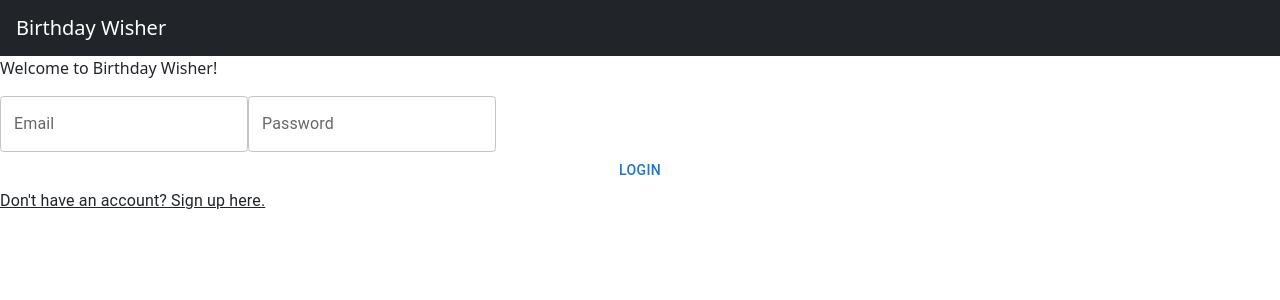
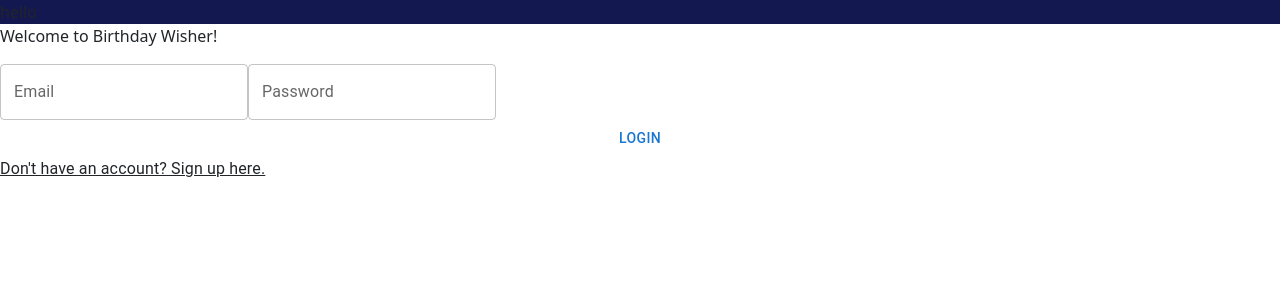
Before and after one commit to isaguimet/birthday-wisher, a React (Create React App) app in the folder client/: page / in a window 1280 px wide. Shown: the top 300 px of the page. Built offline with nearby package versions, Linux system fonts and the light colour scheme.

Commit message:
global styles kinda figured out

```diff
--- a/client/src/App.js
+++ b/client/src/App.js
@@ -4,11 +4,13 @@ import LoginPage from "./pages/LoginPage";
 import PersonalBoardPage from "./pages/PersonalBoardPage";
 import ProfilePage from "./pages/ProfilePage";
 import WishingCenterPage from "./pages/WishingCenterPage";
-import NavBar from "./components/NavBar";
+import NavBar from "./components/navbar/NavBar";
 import PrivateRoute from "./components/PrivateRoute";
+import Theme from "./theme/Theme";
 
 function App() {
     return (
+        <Theme>
         <div className="app">
             <BrowserRouter>
                 <NavBar/>
@@ -33,6 +35,7 @@ function App() {
                 </Routes>
             </BrowserRouter>
         </div>
+        </Theme>
     );
 }
 
--- a/client/src/components/NavBar.jsx
+++ b/client/src/components/NavBar.jsx
@@ -4,7 +4,7 @@ import Navbar from 'react-bootstrap/Navbar';
 import {useDispatch, useSelector} from "react-redux";
 import {setLogout} from "../state";
 
-const NavBar = () => {
+const navBAR = () => {
 
     const dispatch = useDispatch();
     const isLoggedIn = Boolean(useSelector((state) => state.user));
@@ -36,4 +36,4 @@ const NavBar = () => {
     );
 };
 
-export default NavBar;
+export default navBAR;
--- a/client/src/components/navbar/Navbar.jsx
+++ b/client/src/components/navbar/Navbar.jsx
@@ -0,0 +1,18 @@
+import Theme from "../../theme/Theme";
+import { Container } from "./NavBar.style";
+
+const NavBar = () => {
+    return (
+        <Theme>
+        <Container>
+
+        hello
+
+        </Container>
+        </Theme>
+
+
+    );
+};
+
+export default NavBar;
--- a/client/src/components/navbar/Navbar.style.jsx
+++ b/client/src/components/navbar/Navbar.style.jsx
@@ -0,0 +1,7 @@
+import styled from 'styled-components';
+import Navbar from 'react-bootstrap/Nav'
+
+export const Container = styled(Navbar)`
+    background-color: ${props => props.theme.color.darkBlue};
+
+`;
--- /dev/null
+++ b/client/src/theme/Theme.jsx
@@ -0,0 +1,18 @@
+import React from "react";
+import { ThemeProvider } from "styled-components";
+
+const theme = {
+    color: {
+        ivory: '#fae5df',
+        peach: '#f5cac2',
+        orange: '#ed7966',
+        purple: '#303179',
+        darkBlue: '#141850'
+    }
+};
+
+const Theme = ({ children }) => (
+    <ThemeProvider theme={theme}>{children}</ThemeProvider>
+);
+
+export default Theme;
```
Also changed, not shown: client/src/GlobalStyles.js (added, +7 -0 lines).
